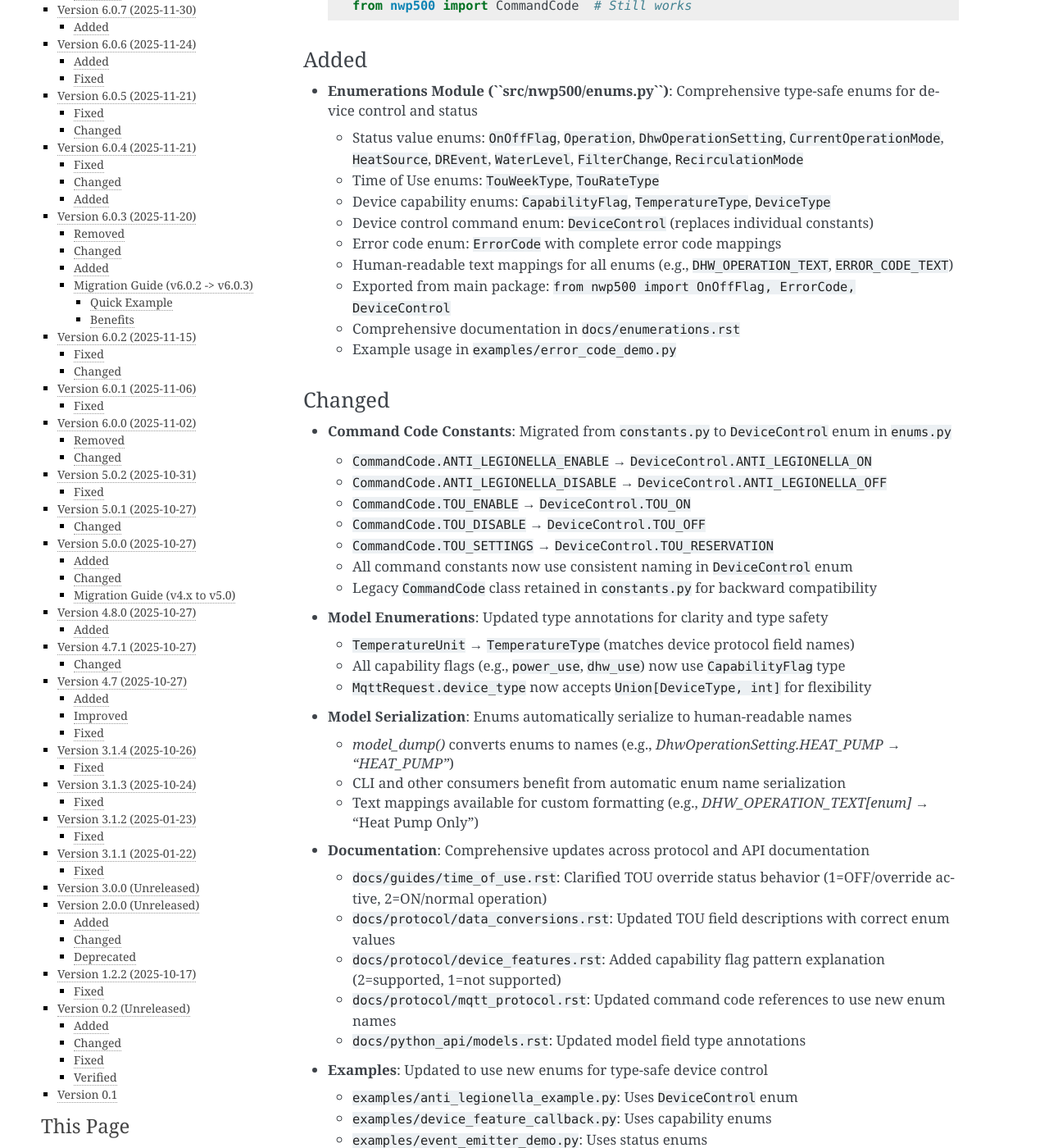
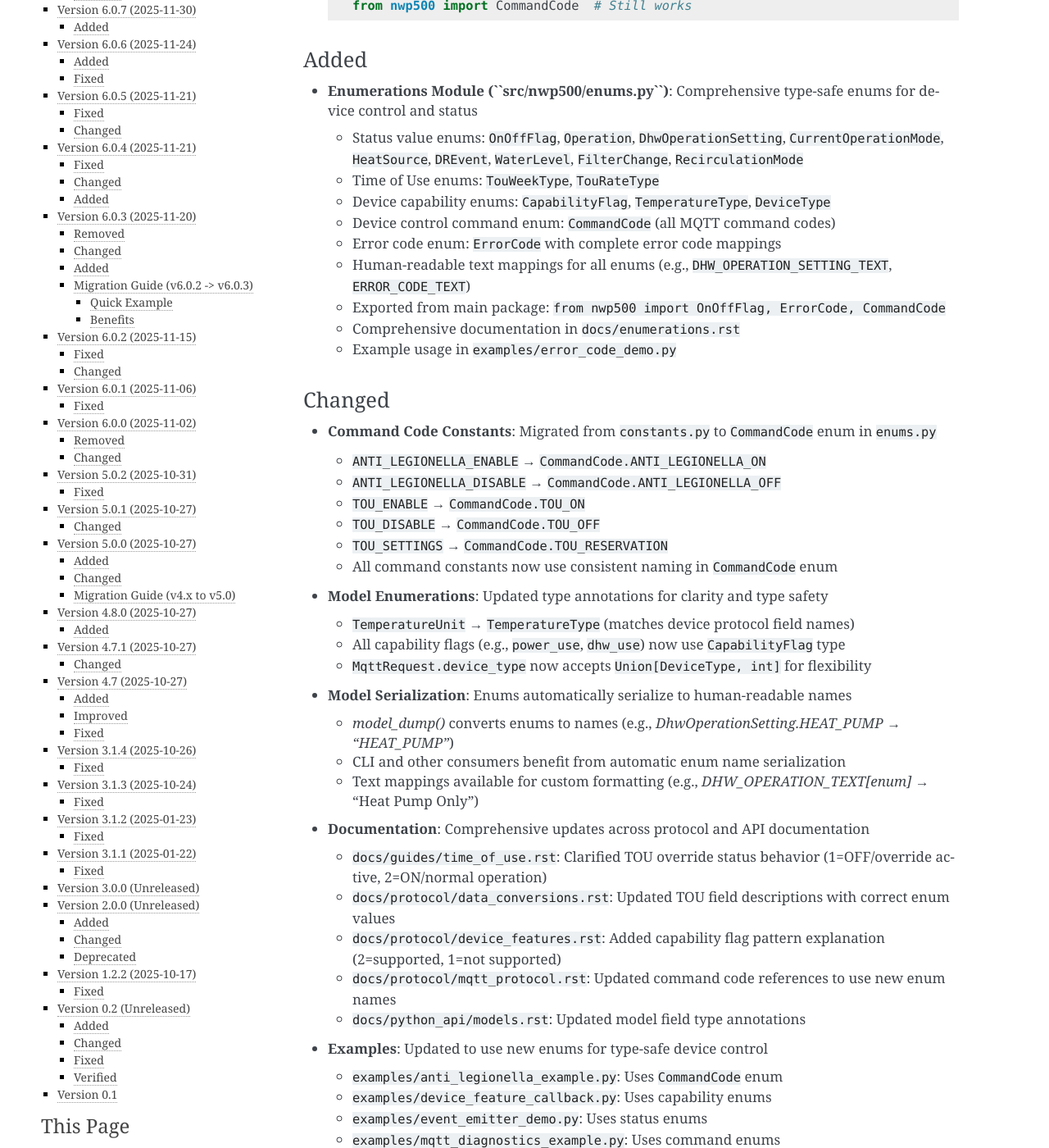
Before and after one commit to eman/nwp500-python, a Sphinx documentation site: the page built from docs/changelog.rst, in a window 1280 px wide and 1400 px high, scrolled down 387 px. Shown: the whole window at 82% size. Built offline with Sphinx 7.4.7, drawn with Linux system fonts in a browser that asks for light colours.

Commit message:
Fix documentation: replace DeviceControl with CommandCode
The enum is named CommandCode, not DeviceControl.
- Updated docs/enumerations.rst: DeviceControl -> CommandCode
- Updated docs/python_api/models.rst: DeviceControl -> CommandCode
- Updated CHANGELOG.rst: All DeviceControl references -> CommandCode

This matches what developers actually import and use.

```diff
--- a/CHANGELOG.rst
+++ b/CHANGELOG.rst
@@ -27,25 +27,24 @@ Added
   - Status value enums: ``OnOffFlag``, ``Operation``, ``DhwOperationSetting``, ``CurrentOperationMode``, ``HeatSource``, ``DREvent``, ``WaterLevel``, ``FilterChange``, ``RecirculationMode``
   - Time of Use enums: ``TouWeekType``, ``TouRateType``
   - Device capability enums: ``CapabilityFlag``, ``TemperatureType``, ``DeviceType``
-  - Device control command enum: ``DeviceControl`` (replaces individual constants)
+  - Device control command enum: ``CommandCode`` (all MQTT command codes)
   - Error code enum: ``ErrorCode`` with complete error code mappings
-  - Human-readable text mappings for all enums (e.g., ``DHW_OPERATION_TEXT``, ``ERROR_CODE_TEXT``)
-  - Exported from main package: ``from nwp500 import OnOffFlag, ErrorCode, DeviceControl``
+  - Human-readable text mappings for all enums (e.g., ``DHW_OPERATION_SETTING_TEXT``, ``ERROR_CODE_TEXT``)
+  - Exported from main package: ``from nwp500 import OnOffFlag, ErrorCode, CommandCode``
   - Comprehensive documentation in ``docs/enumerations.rst``
   - Example usage in ``examples/error_code_demo.py``
 
 Changed
 -------
 
-- **Command Code Constants**: Migrated from ``constants.py`` to ``DeviceControl`` enum in ``enums.py``
+- **Command Code Constants**: Migrated from ``constants.py`` to ``CommandCode`` enum in ``enums.py``
 
-  - ``CommandCode.ANTI_LEGIONELLA_ENABLE`` → ``DeviceControl.ANTI_LEGIONELLA_ON``
-  - ``CommandCode.ANTI_LEGIONELLA_DISABLE`` → ``DeviceControl.ANTI_LEGIONELLA_OFF``
-  - ``CommandCode.TOU_ENABLE`` → ``DeviceControl.TOU_ON``
-  - ``CommandCode.TOU_DISABLE`` → ``DeviceControl.TOU_OFF``
-  - ``CommandCode.TOU_SETTINGS`` → ``DeviceControl.TOU_RESERVATION``
-  - All command constants now use consistent naming in ``DeviceControl`` enum
-  - Legacy ``CommandCode`` class retained in ``constants.py`` for backward compatibility
+  - ``ANTI_LEGIONELLA_ENABLE`` → ``CommandCode.ANTI_LEGIONELLA_ON``
+  - ``ANTI_LEGIONELLA_DISABLE`` → ``CommandCode.ANTI_LEGIONELLA_OFF``
+  - ``TOU_ENABLE`` → ``CommandCode.TOU_ON``
+  - ``TOU_DISABLE`` → ``CommandCode.TOU_OFF``
+  - ``TOU_SETTINGS`` → ``CommandCode.TOU_RESERVATION``
+  - All command constants now use consistent naming in ``CommandCode`` enum
 
 - **Model Enumerations**: Updated type annotations for clarity and type safety
 
@@ -69,7 +68,7 @@ Changed
 
 - **Examples**: Updated to use new enums for type-safe device control
 
-  - ``examples/anti_legionella_example.py``: Uses ``DeviceControl`` enum
+  - ``examples/anti_legionella_example.py``: Uses ``CommandCode`` enum
   - ``examples/device_feature_callback.py``: Uses capability enums
   - ``examples/event_emitter_demo.py``: Uses status enums
   - ``examples/mqtt_diagnostics_example.py``: Uses command enums
--- a/docs/python_api/models.rst
+++ b/docs/python_api/models.rst
@@ -25,7 +25,7 @@ See :doc:`../enumerations` for the complete enumeration reference including:
 * **CurrentOperationMode** - Real-time operational state (Standby/Heat Pump/Hybrid modes)
 * **HeatSource** - Currently active heat source
 * **TemperatureType** - Temperature unit (Celsius/Fahrenheit)
-* **DeviceControl** - All control command IDs
+* **CommandCode** - All control command IDs
 * **TouRateType** - Time-of-Use rate periods
 * And many more protocol enumerations
 
```
Also changed, not shown: docs/enumerations.rst (+4 -4 lines).
